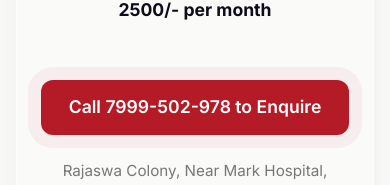
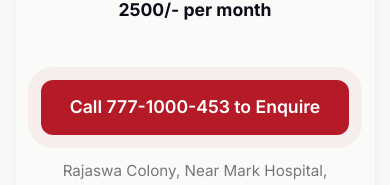
Before and after one commit to AmanRajYadav/fluence-school, a React (Vite) app: page / in a window 390 px wide. Shown: the part 7057-7242 px from the top of the page. Built offline with nearby package versions, Linux system fonts and the light colour scheme.

Commit message:
Update CTA phone number to 777-1000-453

```diff
--- a/src/components/ClassDetails.jsx
+++ b/src/components/ClassDetails.jsx
@@ -64,7 +64,7 @@ const ClassDetails = () => {
                     </div>
 
                     <div className="cta-wrapper">
-                        <a href="tel:7999502978" className="btn-primary pulse-btn">Call 7999-502-978 to Enquire</a>
+                        <a href="tel:7771000453" className="btn-primary pulse-btn">Call 777-1000-453 to Enquire</a>
                         <p className="address">Rajaswa Colony, Near Mark Hospital, Sarkanda, Bilaspur</p>
                     </div>
                 </div>
--- a/src/components/Cta.jsx
+++ b/src/components/Cta.jsx
@@ -17,7 +17,7 @@ const Cta = () => {
                 </p>
                 <div className="cta-contact">
                     <span className="call-label">CALL NOW</span>
-                    <a href="tel:7999502978" className="phone-number">7999-502-978</a>
+                    <a href="tel:7771000453" className="phone-number">777-1000-453</a>
                 </div>
             </div>
         </section>
```
